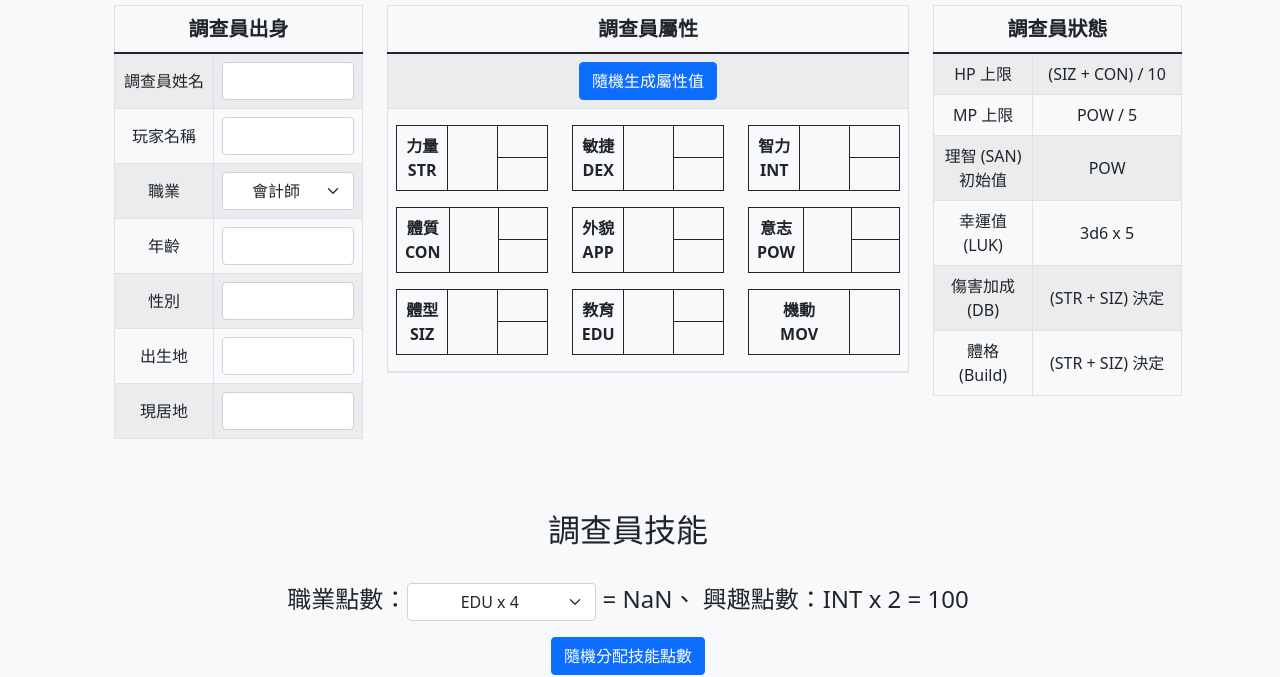
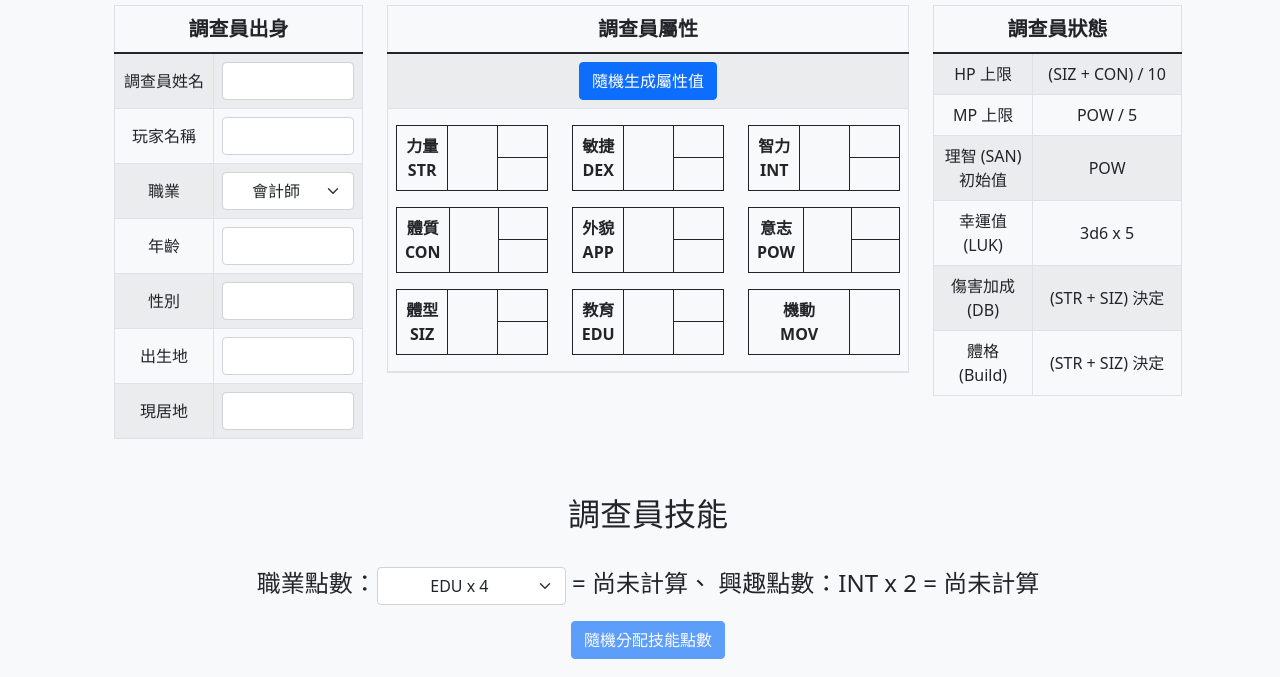
Before and after one commit to SLMT/coc7-character-generator, a plain HTML site: page index.html in a window 1280 px wide. Shown: the part 293-970 px from the top of the page. Drawn offline with nearby package versions, Linux system fonts and the light colour scheme.

Commit message:
Adjust UI again to ensure all things work properly

```diff
--- a/index.html
+++ b/index.html
@@ -290,7 +290,7 @@
         </div>
 
         <!-- 調查員技能 -->
-        <div class="row p-4">
+        <div class="row m-2">
           <h2 class="p-4">調查員技能</h2>
 
           <p class="fs-4">
@@ -303,12 +303,12 @@
               <option value="pow">EDU x 2 + POW x 2</option>
               <option value="siz">EDU x 2 + SIZ x 2</option>
               <option value="edu">EDU x 4</option>
-            </select> = <span id="occupation-skill-points">100</span>、
-            興趣點數：INT x 2 = <span id="interest-skill-points">100</span>
+            </select> = <span id="occupation-skill-points">尚未計算</span>、
+            興趣點數：INT x 2 = <span id="interest-skill-points">尚未計算</span>
           </p>
 
           <div class="mb-4">
-            <button type="button" class="btn btn-primary" id="distribute-skill-points">隨機分配技能點數</button>
+            <button type="button" class="btn btn-primary" id="distribute-skill-points" disabled>隨機分配技能點數</button>
           </div>
 
           <div id="skill-col-1" class="col-12 col-lg-4">
--- a/index.js
+++ b/index.js
@@ -44,14 +44,14 @@ function initSkillList() {
 }
 
 function registerCallbacks() {
-  $("#generate-attributes").click(generateAttributes);
+  $("#generate-attributes").click(onClickGenerateAttributeButton);
   $("#occupation-characteristic").change(updateOccupationSkillPoints);
   $("#ch-occupation").change(onOccupationChange);
   $("#distribute-skill-points").click(onClickDistriSkillPointButton);
 }
 
 // 隨機生成屬性值與更新狀態
-function generateAttributes() {
+function onClickGenerateAttributeButton() {
   var age = getAge();
   if (age == -1) {
     return;
@@ -342,7 +342,14 @@ function updateOccupationSkillPoints() {
   var chName = $("#occupation-characteristic").val();
   var chVal = getAttributeValue(chName);
   var eduVal = getAttributeValue("edu");
-  $("#occupation-skill-points").text(eduVal * 2 + chVal * 2);
+  var skillPoints = eduVal * 2 + chVal * 2;
+  if (isNaN(skillPoints)) {
+    $("#occupation-skill-points").text("尚未計算");
+    $("#distribute-skill-points").prop("disabled", true);
+  } else {
+    $("#occupation-skill-points").text(skillPoints);
+    $("#distribute-skill-points").prop("disabled", false);
+  }
 }
 
 function onOccupationChange() {
```
